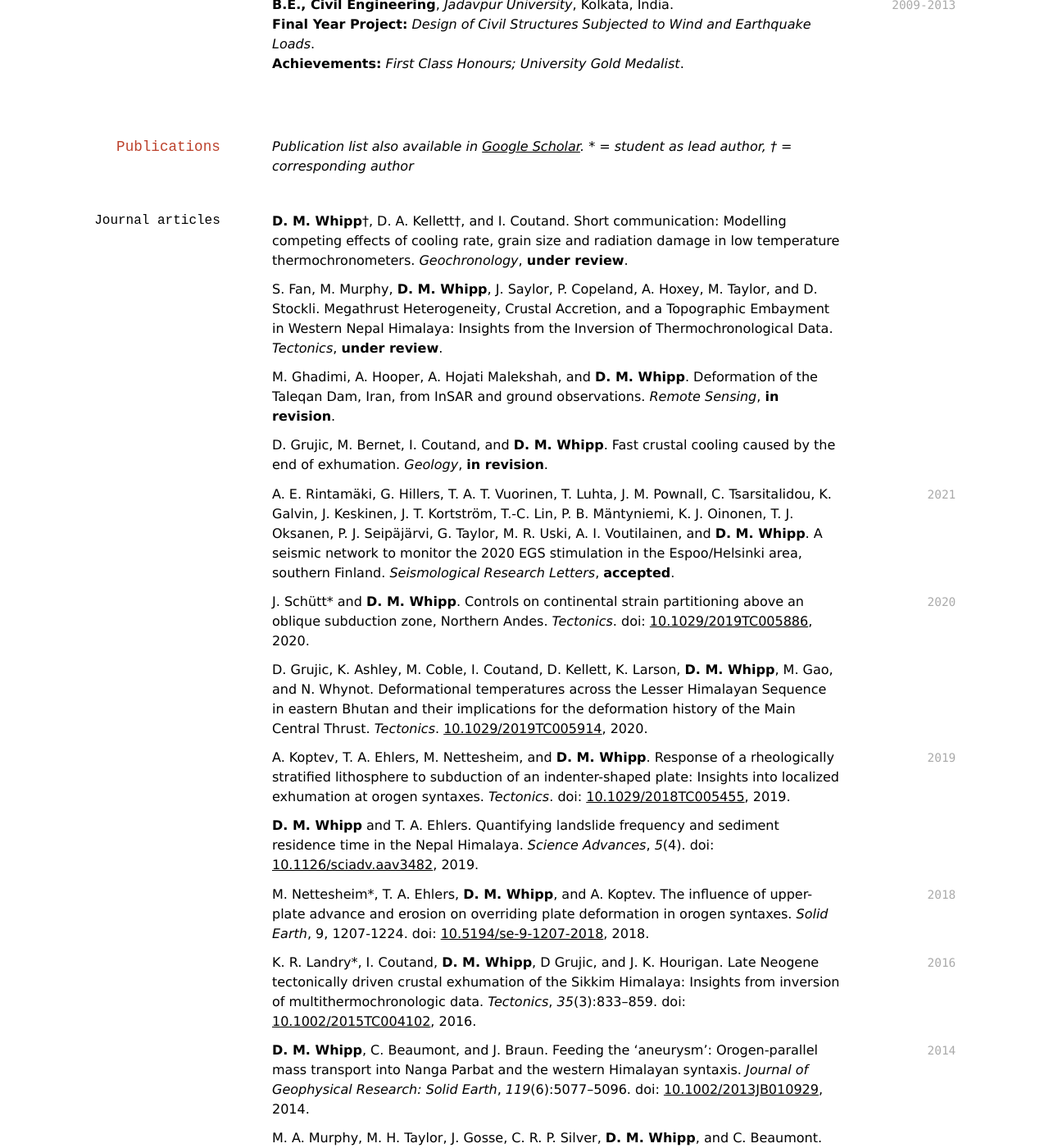
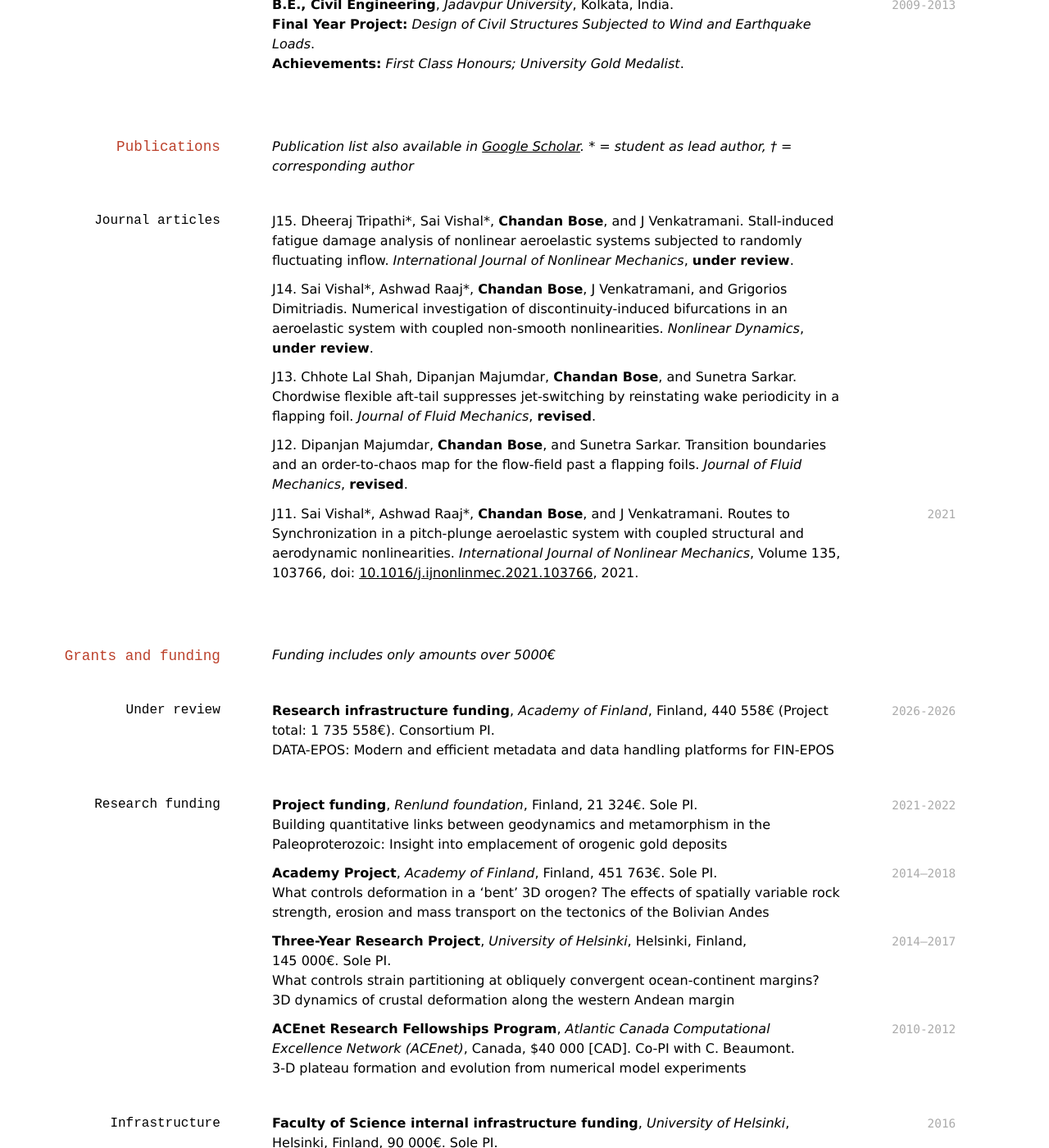
Before and after one commit to chandanbose/Curriculum-Vitae, a Jekyll site: the page built from index.md, in a window 1280 px wide and 1400 px high, scrolled down 1020 px. Shown: the whole window at 82% size. Built offline with Jekyll 4.4.1, drawn with Linux system fonts in a browser that asks for light colours; nearby versions of some CDN libraries; a style sheet for code colours, icons or effects is not loaded; some of the changed text lies outside the part shown.

Commit message:
Setting Up

```diff
--- a/index.md
+++ b/index.md
@@ -71,52 +71,18 @@ Biological Applications of Fluid-Structure Interactions; Dynamic Stall and Nonli
 ### Journal articles
 
 
-**D. M. Whipp**<sup>&dagger;</sup>, D. A. Kellett<sup>&dagger;</sup>, and I. Coutand. Short communication: Modelling competing effects of cooling rate, grain size and radiation damage in low temperature thermochronometers. *Geochronology*, **under review**.
+J15. Dheeraj Tripathi\*, Sai Vishal\*, **Chandan Bose**, and J Venkatramani. Stall-induced fatigue damage analysis of nonlinear aeroelastic systems subjected to randomly fluctuating inflow. *International Journal of Nonlinear Mechanics*, **under review**.
 
-S. Fan, M. Murphy, **D. M. Whipp**, J. Saylor, P. Copeland, A. Hoxey, M. Taylor, and D. Stockli. 	Megathrust Heterogeneity, Crustal Accretion, and a Topographic Embayment in Western Nepal Himalaya: Insights from the Inversion of Thermochronological Data. *Tectonics*, **under review**.
+J14. Sai Vishal\*, Ashwad Raaj\*, **Chandan Bose**, J Venkatramani, and Grigorios Dimitriadis. Numerical investigation of discontinuity-induced bifurcations in an aeroelastic system with coupled non-smooth nonlinearities. *Nonlinear Dynamics*, **under review**.
 
-M. Ghadimi, A. Hooper, A. Hojati Malekshah, and **D. M. Whipp**. Deformation of the Taleqan Dam, Iran, from InSAR and ground observations. *Remote Sensing*, **in revision**.
+J13. Chhote Lal Shah, Dipanjan Majumdar, **Chandan Bose**, and Sunetra Sarkar. Chordwise flexible aft-tail suppresses jet-switching by reinstating wake periodicity in a flapping foil. *Journal of Fluid Mechanics*, **revised**.
 
-D. Grujic, M. Bernet, I. Coutand, and **D. M. Whipp**. Fast crustal cooling caused by the end of exhumation. *Geology*, **in revision**.
+J12. Dipanjan Majumdar, **Chandan Bose**, and Sunetra Sarkar. Transition boundaries and an order-to-chaos map for the flow-field past a flapping foils. *Journal of Fluid Mechanics*, **revised**.
 
 `2021`
-A. E. Rintamäki, G. Hillers, T. A. T. Vuorinen, T. Luhta, J. M. Pownall, C. Tsarsitalidou, K. Galvin, J. Keskinen, J. T. Kortström, T.-C. Lin, P. B. Mäntyniemi, K. J. Oinonen, T. J. Oksanen, P. J. Seipäjärvi, G. Taylor, M. R. Uski, A. I. Voutilainen, and **D. M. Whipp**. A seismic network to monitor the 2020 EGS stimulation in the Espoo/Helsinki area, southern Finland. *Seismological Research Letters*, **accepted**.
 
-`2020`
-J. Schütt\* and **D. M. Whipp**. Controls on continental strain partitioning above an oblique subduction zone, Northern Andes. *Tectonics*. doi: [10.1029/2019TC005886](https://doi.org/10.1029/2019TC005886), 2020.
+J11. Sai Vishal\*, Ashwad Raaj\*, **Chandan Bose**, and J Venkatramani. Routes to Synchronization in a pitch-plunge aeroelastic system with coupled structural and aerodynamic nonlinearities. *International Journal of Nonlinear Mechanics*, Volume 135, 103766, doi: [10.1016/j.ijnonlinmec.2021.103766](https://doi.org/10.1016/j.ijnonlinmec.2021.103766), 2021.
 
-D. Grujic, K. Ashley, M. Coble, I. Coutand, D. Kellett, K. Larson, **D. M. Whipp**, M. Gao, and N. Whynot. Deformational temperatures across the Lesser Himalayan Sequence in eastern Bhutan and their implications for the deformation history of the Main Central Thrust. *Tectonics*. [10.1029/2019TC005914](https://doi.org/10.1029/2019TC005914), 2020.
-
-`2019`
-A. Koptev, T. A. Ehlers, M. Nettesheim, and **D. M. Whipp**. Response of a rheologically stratified lithosphere to subduction of an indenter-shaped plate: Insights into localized exhumation at orogen syntaxes. *Tectonics*. doi: [10.1029/2018TC005455](https://doi.org/10.1029/2018TC005455), 2019.
-
-**D. M. Whipp** and T. A. Ehlers. Quantifying landslide frequency and sediment residence time in the Nepal Himalaya. *Science Advances*, *5*(4). doi: [10.1126/sciadv.aav3482](https://dx.doi.org/10.1126/sciadv.aav3482), 2019.
-
-`2018`
-M. Nettesheim\*, T. A. Ehlers, **D. M. Whipp**, and A. Koptev. The influence of upper-plate advance and erosion on overriding
-plate deformation in orogen syntaxes. *Solid Earth*, 9, 1207-1224. doi: [10.5194/se-9-1207-2018](https://doi.org/10.5194/se-9-1207-2018), 2018.
-
-`2016`
-K. R. Landry\*, I. Coutand, **D. M. Whipp**, D Grujic, and J. K. Hourigan. Late Neogene tectonically driven crustal exhumation of the Sikkim Himalaya: Insights from inversion of multithermochronologic data. *Tectonics*, *35*(3):833–859. doi: [10.1002/2015TC004102](https://dx.doi.org/10.1002/2015TC004102), 2016.
-
-`2014`
-**D. M. Whipp**, C. Beaumont, and J. Braun. Feeding the 'aneurysm': Orogen-parallel mass transport into Nanga Parbat and the western Himalayan syntaxis. *Journal of Geophysical Research: Solid Earth*, *119*(6):5077–5096. doi: [10.1002/2013JB010929](https://dx.doi.org/10.1002/2013JB010929), 2014.
-
-M. A. Murphy, M. H. Taylor, J. Gosse, C. R. P. Silver, **D. M. Whipp**, and C. Beaumont. Limit of strain partitioning in the Himalaya marked by large earthquakes in western Nepal. *Nature Geoscience*, *7*(1):38–42. doi: [10.1038/ngeo2017](https://dx.doi.org/10.1038/ngeo2017), 2014.
-
-I. Coutand, **D. M. Whipp**, D. Grujic, M. Bernet, M. G. Fellin, B. Bookhagen, K. R. Landry, S. K. Ghalley, and C. Duncan. Geometry and kinematics of the Main Himalayan Thrust and Neogene crustal exhumation in the Bhutanese Himalaya derived from inversion of multithermochronologic data. *Journal of Geophysical Research: Solid Earth*, *119*(2):1446–1481. doi: [10.1002/2013JB010891](https://dx.doi.org/10.1002/2013JB010891), 2014.
-
-`2009`
-**D. M. Whipp**, T. A. Ehlers, J. Braun, and C. D. Spath. Effects of exhumation kinematics and topographic evolution on detrital thermochronometer data. *Journal of Geophysical Research: Earth Surface*, *114*(F4). doi: [10.1029/2008JF001195](https://dx.doi.org/10.1029/2008JF001195), 2009.
-
-T. F. Schildgen, T. A. Ehlers, **D. M. Whipp**, M. C. van Soest, K. X. Whipple, and K. V. Hodges. Quantifying canyon incision and Andean Plateau surface uplift, southwest Peru: A thermochronometer and numerical modeling approach. *Journal of Geophysical Research: Earth Surface*, *114*(F4). doi: [10.1029/2009JF001305](https://dx.doi.org/10.1029/2009JF001305), 2009.
-
-`2007`
-**D. M. Whipp** and T. A. Ehlers. Influence of groundwater flow on thermochronometer-derived exhumation rates in the central Nepalese Himalaya. *Geology*, *35*(9):851–854. doi: [10.1130/G23788A.1](https://dx.doi.org/10.1130/G23788A.1),  2007.
-
-K. W. Huntington, T. A. Ehlers, K. V. Hodges, and **D. M. Whipp**. Topography, exhumation pathway, age uncertainties, and the interpretation of erosion rates from thermochronometer data. *Tectonics*, *26*(4) . doi: [10.1029/2007TC002108](http://dx.doi.org/10.1029/2007TC002108), 2007.
-
-**D. M. Whipp**, T. A. Ehlers, A. E. Blythe, K. W. Huntington, K. V. Hodges, and D. W. Burbank. Plio-Quaternary exhumation history of the central Nepalese Himalaya: 2. Thermo-kinematic and thermochronometer age prediction model. *Tectonics*, *26*(3). doi: [10.1029/2006TC001991](https://dx.doi.org/10.1029/2006TC001991), 2007.
 
 ## Grants and funding
 
```
